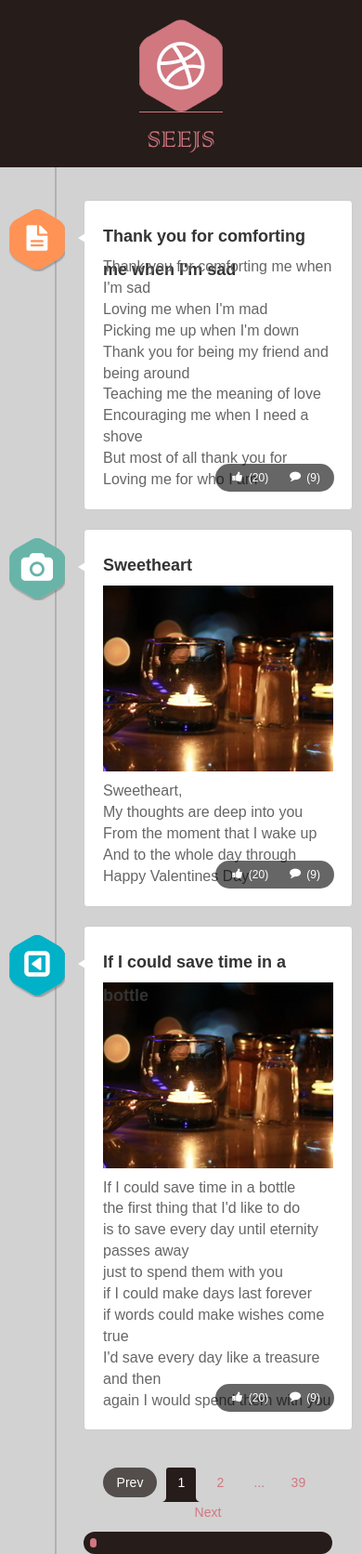
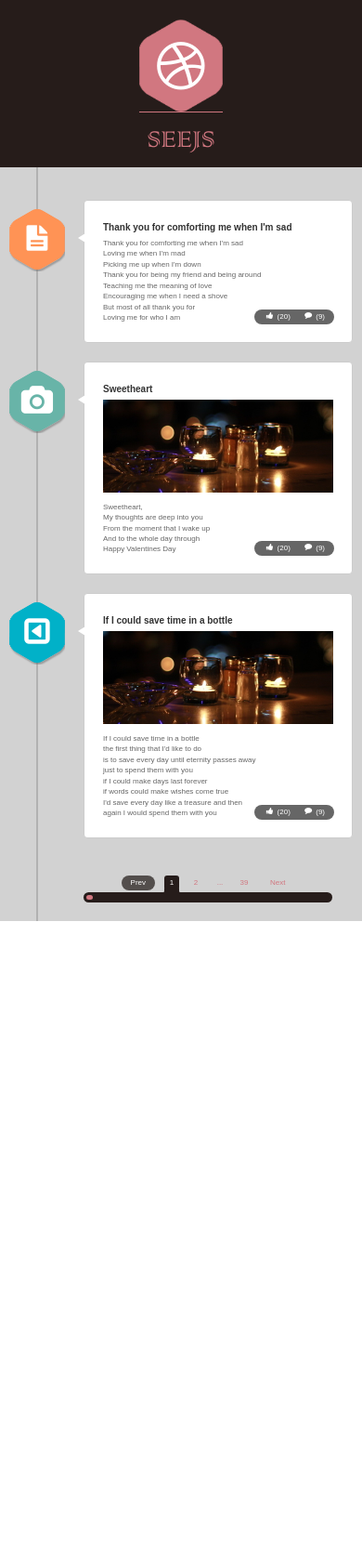
Before and after one commit to mailzwj/seejs, a PHP site: page / in a window 390 px wide. Shown: the whole page at 93% size. After the commit the page ends 991 px from the top, so only its background shows below. Run offline with PHP 8.4, Linux system fonts and the light colour scheme; some web fonts are replaced.

Commit message:
iPhone 竖屏适应

```diff
--- a/assets/css/base.css
+++ b/assets/css/base.css
@@ -47,6 +47,9 @@ body {
 a {
     text-decoration: none;
     color: #de0b1b;
+    -webkit-transition: all .3s ease-out;
+    -o-transition: all .3s ease-out;
+    transition: all .3s ease-out;
 }
 
 img {
@@ -263,7 +266,7 @@ ul, li {
 
     .wrap {
         margin: 0;
-        padding: 0 10px;
+        padding: 0 10px 20px;
     }
 
     .sidebar {
--- a/assets/css/index.css
+++ b/assets/css/index.css
@@ -69,11 +69,19 @@
     height: 40px;
     font-size: 18px;
     line-height: 36px;
+    white-space: nowrap;
+    -ms-text-overflow: ellipsis;
+    text-overflow: ellipsis;
+    overflow: hidden;
 }
 
 .article .art-link {
     color: #333;
     font-weight: 600;
+}
+
+.article .art-link:hover {
+    color: #de0b1b;
 }
 
 .article .art-theme {
@@ -175,3 +183,64 @@
     background-color: #d17780;
 }
 /* 分页样式 End */
+
+@media all and (max-width: 480px) {
+    .wrap .vertical-line {
+        left: 39px;
+    }
+
+    .article .art-title {
+        height: 20px;
+        line-height: 18px;
+        font-size: 10px;
+    }
+
+    .article .art-theme {
+        height: 100px;
+    }
+
+    .article .art-body {
+        font-size: 8px;
+    }
+
+    .article .art-data {
+        padding: 0 10px;
+        height: 16px;
+        line-height: 16px;
+        font-size: 8px;
+    }
+
+    .pagination .page {
+        width: 16px;
+        height: 16px;
+        line-height: 16px;
+        font-size: 8px;
+    }
+
+    .pagination .page.prev,
+    .pagination .page.next {
+        padding: 0 10px;
+    }
+
+    .pagination .active:after {
+        left: -2px;
+        bottom: -3px;
+        width: 20px;
+        height: 5px;
+        -webkit-background-size: 180px 82.5px;
+        background-size: 180px 82.5px;
+        background-position: -80px -78px;
+    }
+
+    .pagination .page-percent {
+        margin-top: 2px;
+        padding: 3px;
+        height: 5px;
+    }
+
+    .pagination .percent-bar {
+        width: 0;
+        height: 5px;
+        border-radius: 5px;
+    }
+}
```
